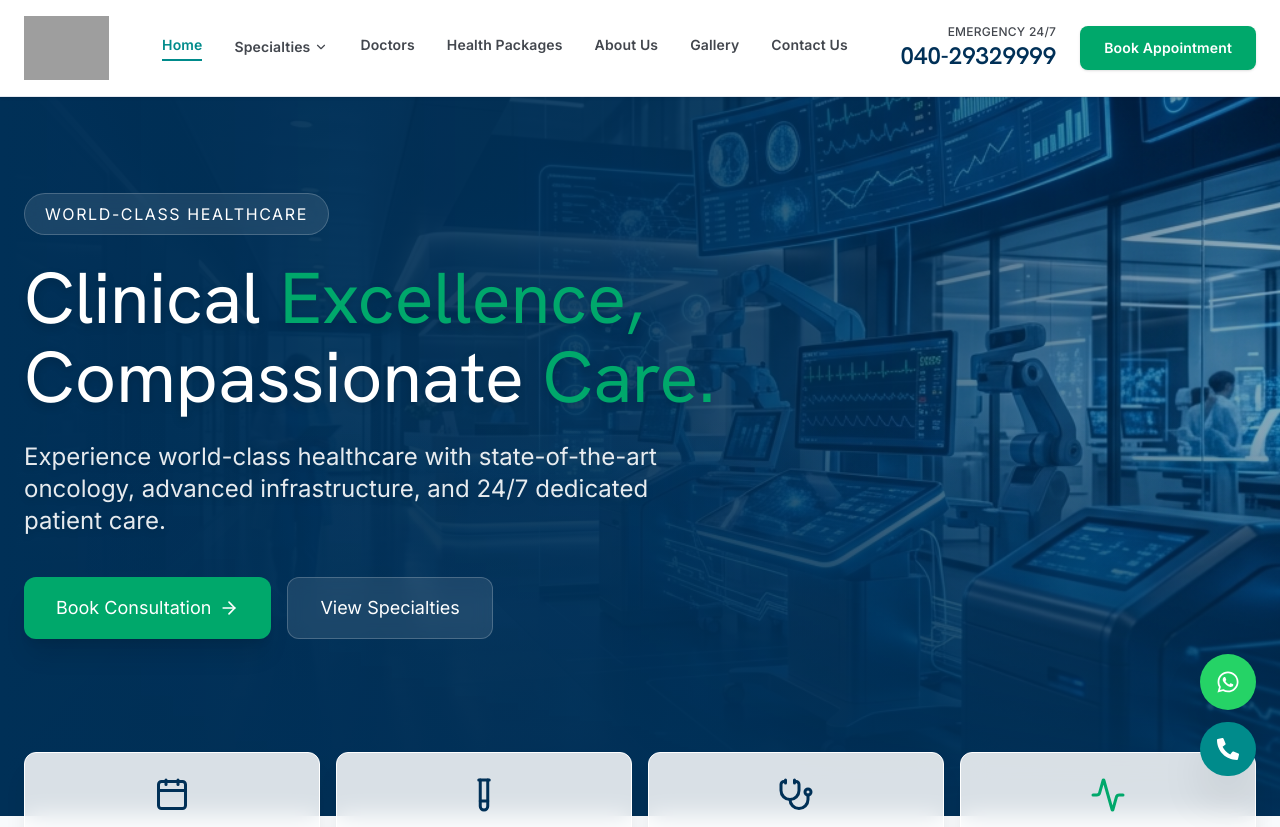
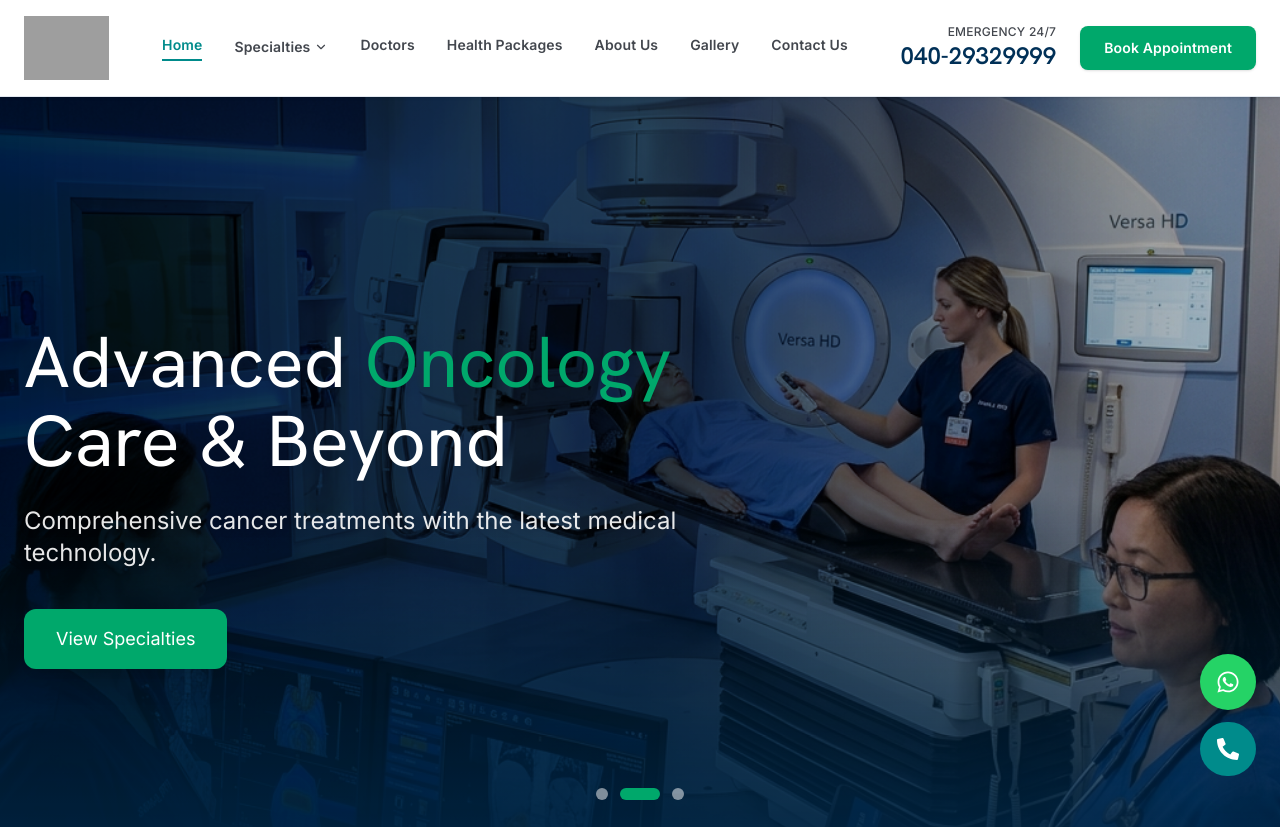
Before and after one commit to ksdnfaiw/supraja-hospitals, a Next.js app: page / in a window 1280 px wide. Shown: the top 827 px of the page. Built offline with nearby package versions, Linux system fonts and the light colour scheme; grey boxes are pictures that could not be loaded.

Commit message:
revert: restore 3-slide hero carousel on homepage

```diff
--- a/src/app/page.tsx
+++ b/src/app/page.tsx
@@ -5,6 +5,7 @@ import InsurancePartners from "@/components/InsurancePartners";
 import TestimonialVideo from "@/components/TestimonialVideo";
 import Link from "next/link";
 import BookVisitModal from "@/components/BookVisitModal";
+import HeroCarousel from "@/components/HeroCarousel";
 import { useState } from "react";
 
 const testimonials = [
@@ -39,37 +40,8 @@ export default function HomePage() {
 
   return (
     <>
-      {/* Hero Section */}
-      <section className="relative w-full h-[600px] md:h-[700px] lg:h-[800px] overflow-hidden bg-clinical-blue -mt-[80px]">
-        {/* Background Image */}
-        <div className="absolute inset-0 z-0">
-          <div className="absolute inset-0 bg-[url('/images/new_hero_bg.png')] bg-cover bg-center opacity-60 mix-blend-overlay"></div>
-          <div className="absolute inset-0 bg-gradient-to-r from-clinical-blue via-clinical-blue/80 to-transparent"></div>
-          <div className="absolute inset-0 bg-gradient-to-t from-clinical-blue via-transparent to-transparent"></div>
-        </div>
-
-        <div className="absolute inset-0 flex items-center z-10 px-4 md:px-gutter max-w-container-max mx-auto">
-          <div className="max-w-3xl text-left">
-            <div className="inline-block px-5 py-2 rounded-full bg-white/10 border border-white/20 text-white font-label-sm tracking-widest uppercase mb-6 backdrop-blur-md animate-in slide-in-from-bottom-8 duration-700 fade-in">
-              World-Class Healthcare
-            </div>
-            <h1 className="font-display-lg text-4xl md:text-5xl lg:text-7xl text-white mb-6 leading-[1.1] animate-in slide-in-from-bottom-8 duration-700 delay-150 fade-in fill-mode-backwards drop-shadow-lg">
-              Clinical <span className="text-healing-emerald">Excellence,</span><br/>Compassionate <span className="text-healing-emerald">Care.</span>
-            </h1>
-            <p className="font-body-lg text-lg md:text-xl lg:text-2xl text-white/90 mb-10 max-w-2xl animate-in slide-in-from-bottom-8 duration-700 delay-300 fade-in fill-mode-backwards drop-shadow-md">
-              Experience world-class healthcare with state-of-the-art oncology, advanced infrastructure, and 24/7 dedicated patient care.
-            </p>
-            <div className="flex flex-col sm:flex-row gap-4 animate-in slide-in-from-bottom-8 duration-700 delay-500 fade-in fill-mode-backwards">
-              <a href="/contact" className="bg-healing-emerald text-white px-8 py-4 rounded-xl font-label-lg text-lg shadow-xl hover:bg-white hover:text-clinical-blue transition-all duration-300 hover:-translate-y-1 flex items-center justify-center gap-2">
-                Book Consultation <ArrowRight size={20} />
-              </a>
-              <a href="/departments" className="bg-white/10 text-white border border-white/20 px-8 py-4 rounded-xl font-label-lg text-lg flex items-center justify-center hover:bg-white/20 transition-all backdrop-blur-sm">
-                View Specialties
-              </a>
-            </div>
-          </div>
-        </div>
-      </section>
+      {/* Hero Section Carousel */}
+      <HeroCarousel />
 
       {/* Quick Actions Bento Grid */}
       <section className="max-w-container-max mx-auto px-4 md:px-gutter -mt-8 md:-mt-16 relative z-20 mb-12 md:mb-16">
```
